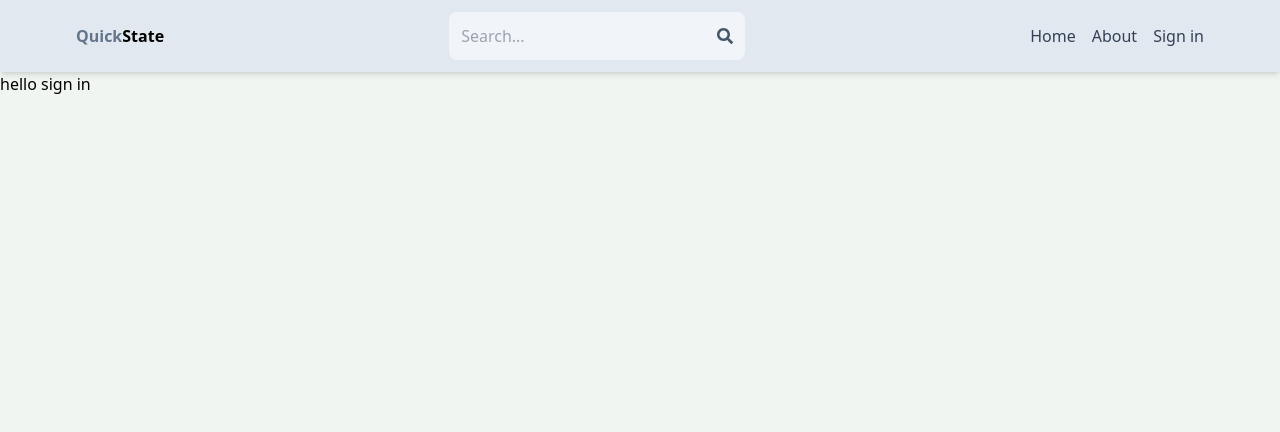
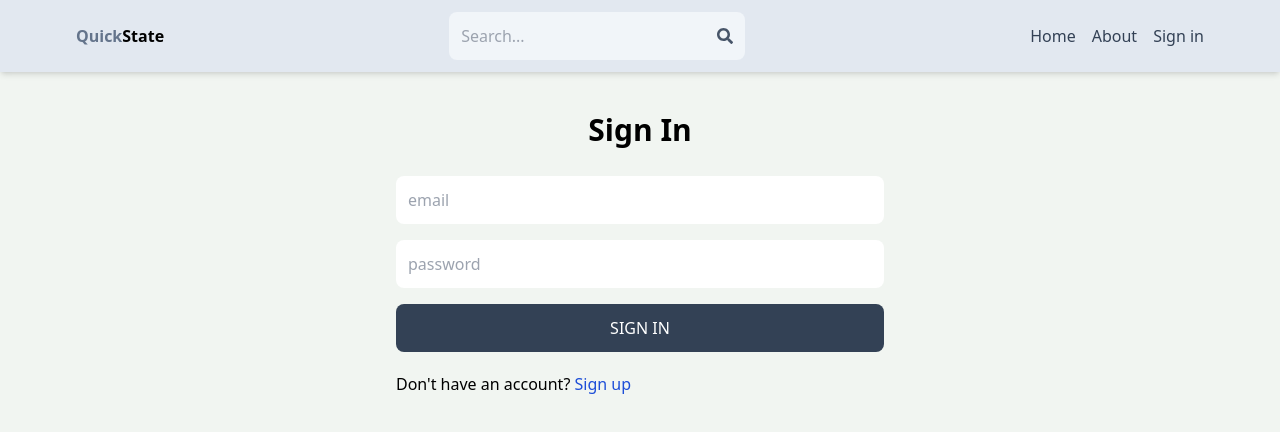
Before and after one commit to IsuruRajithaGamage/MarketPlace, a React (Vite) app in the folder client/: page /sign-in in a window 1280 px wide. Shown: the top 432 px of the page. Built offline with nearby package versions, Linux system fonts and the light colour scheme.

Commit message:
signIn complete

```diff
--- a/client/src/pages/SignIn.jsx
+++ b/client/src/pages/SignIn.jsx
@@ -1,3 +1,78 @@
+import { useState } from "react";
+import { Link, useNavigate } from "react-router-dom";
+
 export default function SignIn() {
-  return <div>hello sign in</div>;
+  const [formData, setFormData] = useState({});
+  const [error, setError] = useState();
+  const [loading, setLoading] = useState(false);
+  const navigate = useNavigate();
+
+  const handleChange = (e) => {
+    setFormData({
+      ...formData,
+      [e.target.id]: e.target.value,
+    });
+  };
+  const handleSubmit = async (e) => {
+    e.preventDefault();
+    try {
+      setLoading(true);
+      const res = await fetch("/api/auth/signin", {
+        method: "POST",
+        headers: {
+          "Content-Type": "application/json",
+        },
+        body: JSON.stringify(formData),
+      });
+      const data = await res.json();
+      if (data.success === false) {
+        setError(data.message);
+        console.log("error1");
+        setLoading(false);
+        return;
+      }
+      setLoading(false);
+      setError(null);
+      console.log("success");
+      navigate("/");
+    } catch (error) {
+      setLoading(false);
+      console.log("error2");
+      setError(error.message);
+    }
+  };
+  return (
+    <div className="p-3 max-w-lg mx-auto">
+      <h1 className="text-center text-3xl my-7 font-semibold">Sign In</h1>
+      <form className="flex flex-col gap-4" onSubmit={handleSubmit}>
+        <input
+          type="email"
+          placeholder="email"
+          className="boader p-3 rounded-lg"
+          id="email"
+          onChange={handleChange}
+        />
+        <input
+          type="password"
+          placeholder="password"
+          className="boader p-3 rounded-lg"
+          id="password"
+          onChange={handleChange}
+        />
+        <button
+          disabled={loading}
+          className="bg-slate-700 text-white p-3 rounded-lg uppercase hover:opacity-95 disabled:opacity-80"
+        >
+          {loading ? "loading.." : "Sign In"}
+        </button>
+      </form>
+      <div className="mt-5">
+        <span>Don't have an account? </span>
+        <Link to={"/sign-up"}>
+          <span className="text-blue-700">Sign up</span>
+        </Link>
+      </div>
+      <div>{error && <p className="text-red-500 mt-5">{error}</p>}</div>
+    </div>
+  );
 }
--- a/client/src/pages/SignUp.jsx
+++ b/client/src/pages/SignUp.jsx
@@ -72,9 +72,6 @@
         >
           {loading ? "loading.." : "Sign Up"}
         </button>
-        {/* <button className="bg-red-700 text-white p-3 rounded-lg uppercase hover:opacity-95 disabled:opacity-80">
-        Sign up with google
-      </button> */}
       </form>
       <div className="mt-5">
         <span>Have an account? </span>
```
